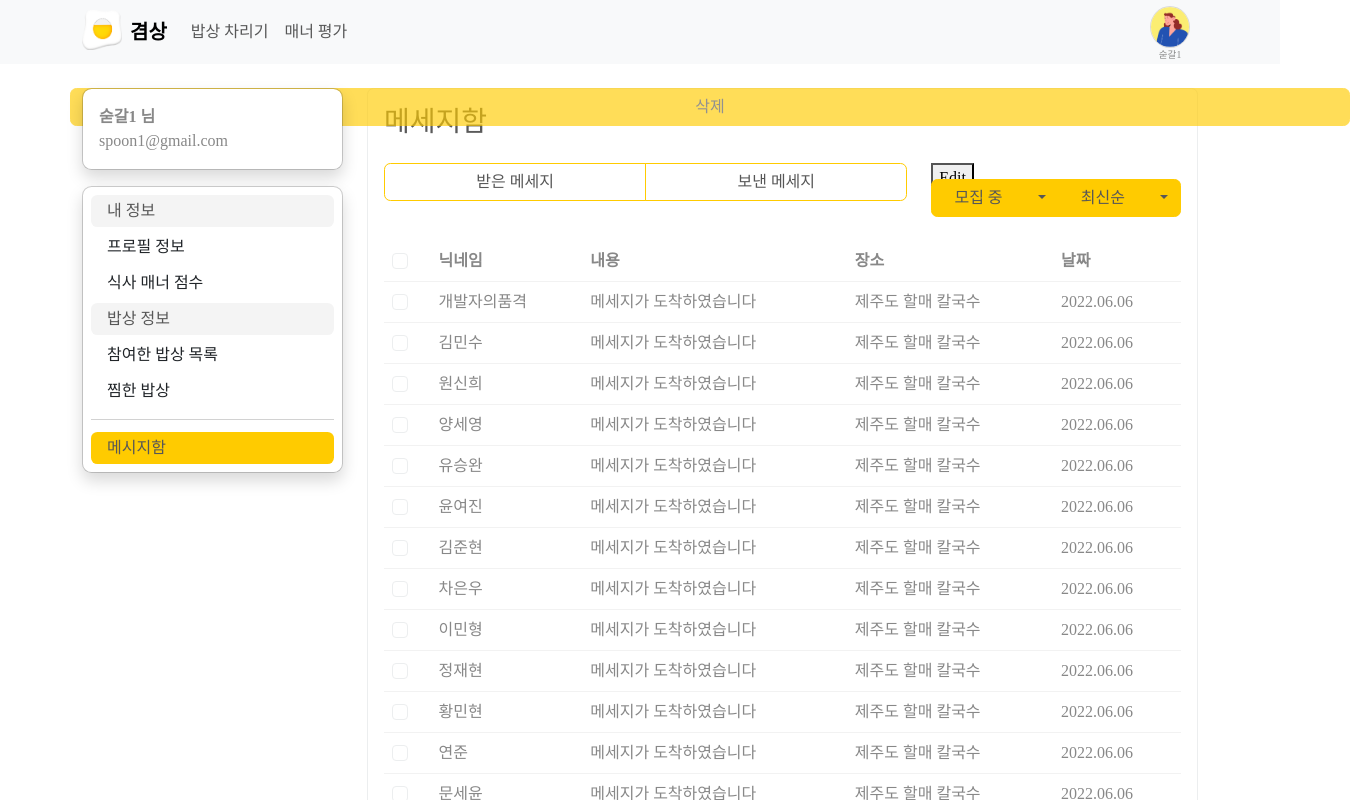
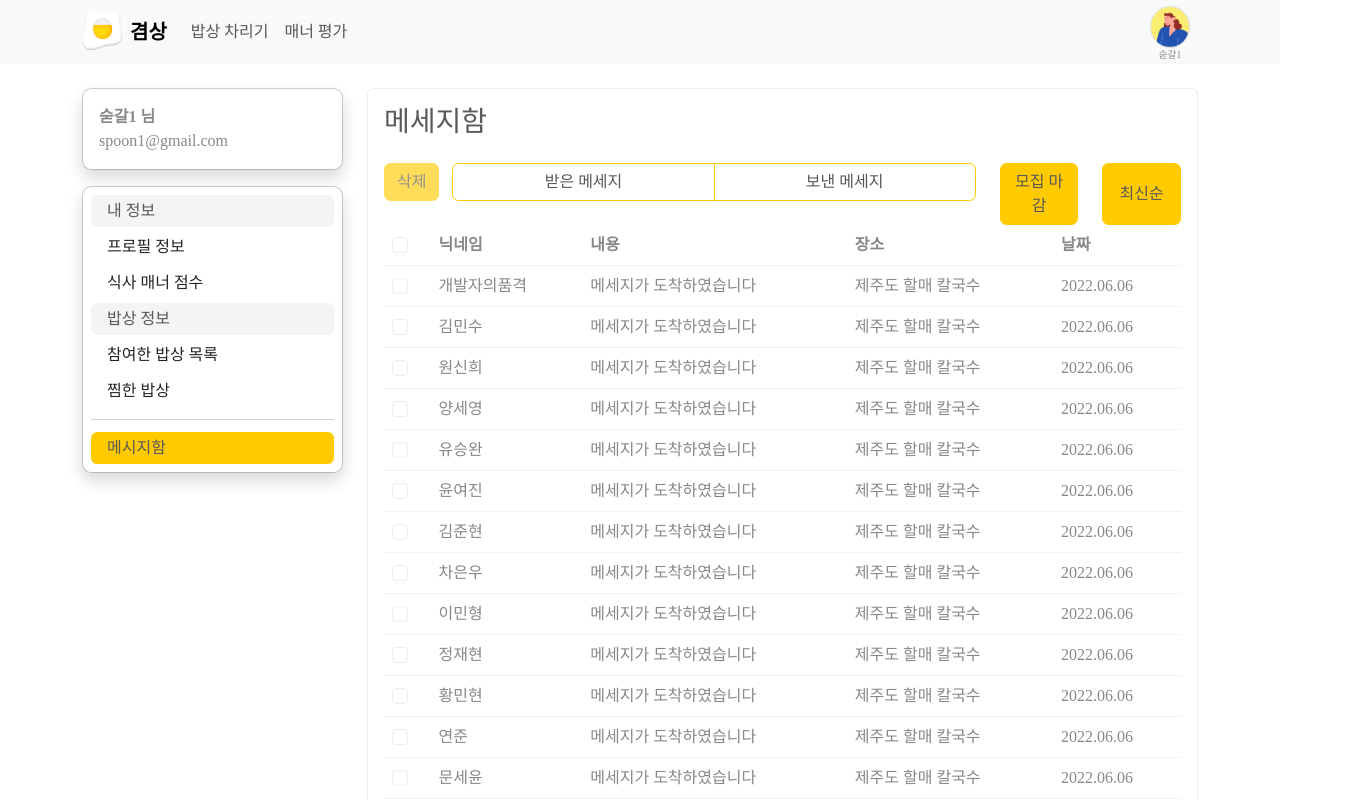
Before and after one commit to developer-dignity-team-2/gyeom-sang_client, a Vue app: page /mypage/message in a window 1280 px wide. Both pictures are taken after a click on the button "모집 중". Shown: the top 800 px of the page, 1350 px wide, since content can reach past the window. Built offline with nearby package versions, Linux system fonts and the light colour scheme; a web font is replaced by a local one.

Commit message:
[UPDATE] 메시지함 버튼 위치 조정

```diff
--- a/src/views/mypage-message.vue
+++ b/src/views/mypage-message.vue
@@ -6,20 +6,23 @@
 				<CompUserProfile />
 			</div>
 			<!-- 본문 -->
-			<button
-				type="button"
-				class="btn btn-primary"
-				style="margin-bottom: 10px"
-				:disabled="checked.length === 0"
-			>
-				삭제
-			</button>
 			<div class="col-xl-9 col-md-8 col-sm-12">
 				<div class="col border rounded p-3">
 					<h3>메세지함</h3>
 
-					<!-- 받은메세지, 보낸메시지 -->
+					<!-- 버튼 -->
 					<div class="row mt-4">
+						<!-- 삭제 -->
+						<div class="col-xl-1 col-md-12 col-sm-12 mb-4">
+							<button
+								type="button"
+								class="btn btn-primary"
+								:disabled="checked.length === 0"
+							>
+								삭제
+							</button>
+						</div>
+						<!-- 받은메세지, 보낸메시지 -->
 						<div class="col-xl-8 col-md-12 col-sm-12 mb-4">
 							<div class="row">
 								<div class="btn-group" role="group" aria-label="Basic example">
@@ -32,73 +35,60 @@
 								</div>
 							</div>
 						</div>
-						<!-- 모집중, 최신순 -->
-						<div class="col-xl-4 col-md-12 col-sm-12 mb-4">
+						<!-- 모집중/모집 마감/전체 보기, 최신순/오래된 순 -->
+						<div class="col-xl-3 col-md-12 col-sm-12">
 							<div class="row">
-								<div class="btn-container">
+								<div class="col-xl-6 btn-group">
+									<!-- <div class="col btn-container"> -->
 									<!-- <Transition name="slide-up"> -->
 									<Transition name="slide-up" mode="out-in">
 										<button
-											v-if="docState === 'saved'"
-											@click="docState = 'edited'"
+											type="button"
+											class="btn btn-primary"
+											v-if="diningStatus === 'ing'"
+											@click="diningStatus = 'end'"
 										>
-											Edit
+											모집 중
 										</button>
 										<button
-											v-else-if="docState === 'edited'"
-											@click="docState = 'editing'"
+											type="button"
+											class="btn btn-primary"
+											v-else-if="diningStatus === 'end'"
+											@click="diningStatus = 'total'"
 										>
-											Save
+											모집 마감
 										</button>
 										<button
-											v-else-if="docState === 'editing'"
-											@click="docState = 'saved'"
+											type="button"
+											class="btn btn-primary"
+											v-else-if="diningStatus === 'total'"
+											@click="diningStatus = 'ing'"
 										>
-											Cancel
+											전체 보기
 										</button>
 									</Transition>
 								</div>
-								<div
-									class="btn-group"
-									role="group"
-									aria-label="Button group with nested dropdown"
-								>
-									<button type="button" class="btn btn-primary">모집 중</button>
-									<div class="btn-group" role="group">
+								<div class="col-xl-6 btn-group">
+									<!-- <div class="col btn-container"> -->
+									<!-- <Transition name="slide-up"> -->
+									<Transition name="slide-up" mode="out-in">
 										<button
-											email="btnGroupDrop4"
 											type="button"
-											class="btn btn-primary dropdown-toggle"
-											data-bs-toggle="dropdown"
-											aria-haspopup="true"
-											aria-expanded="false"
-										></button>
-										<div
-											class="dropdown-menu"
-											aria-labelledby="btnGroupDrop4"
-											style=""
+											class="btn btn-primary"
+											v-if="recruitDate === 'L'"
+											@click="recruitDate = 'O'"
 										>
-											<a class="dropdown-item" href="#">모집 마감</a>
-										</div>
-									</div>
-									<button type="button" class="btn btn-primary">최신순</button>
-									<div class="btn-group" role="group">
+											최신순
+										</button>
 										<button
-											email="btnGroupDrop4"
 											type="button"
-											class="btn btn-primary dropdown-toggle"
-											data-bs-toggle="dropdown"
-											aria-haspopup="true"
-											aria-expanded="false"
-										></button>
-										<div
-											class="dropdown-menu"
-											aria-labelledby="btnGroupDrop4"
-											style=""
+											class="btn btn-primary"
+											v-else-if="recruitDate === 'O'"
+											@click="recruitDate = 'L'"
 										>
-											<a class="dropdown-item" href="#">오래된 순</a>
-										</div>
-									</div>
+											오래된 순
+										</button>
+									</Transition>
 								</div>
 							</div>
 						</div>
@@ -184,7 +174,10 @@ export default {
 	components: { CompUserProfile },
 	data() {
 		return {
-			docState: 'saved',
+			// trasition 버튼 용: 시작
+			diningStatus: 'ing',
+			recruitDate: 'L',
+			// trasition 버튼 용: 끝
 			checked_all: false,
 			checked: [],
 			Headers: [
```
